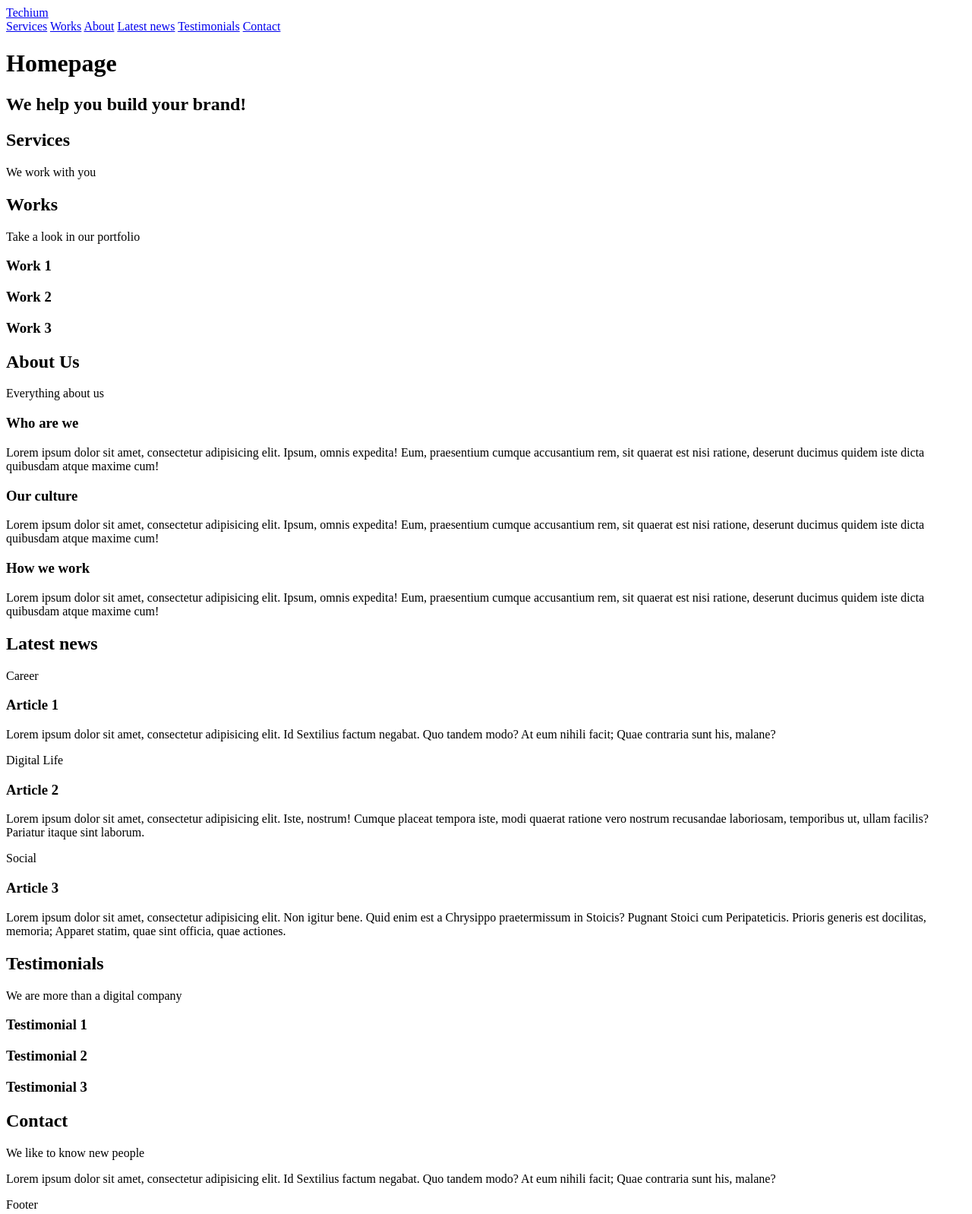
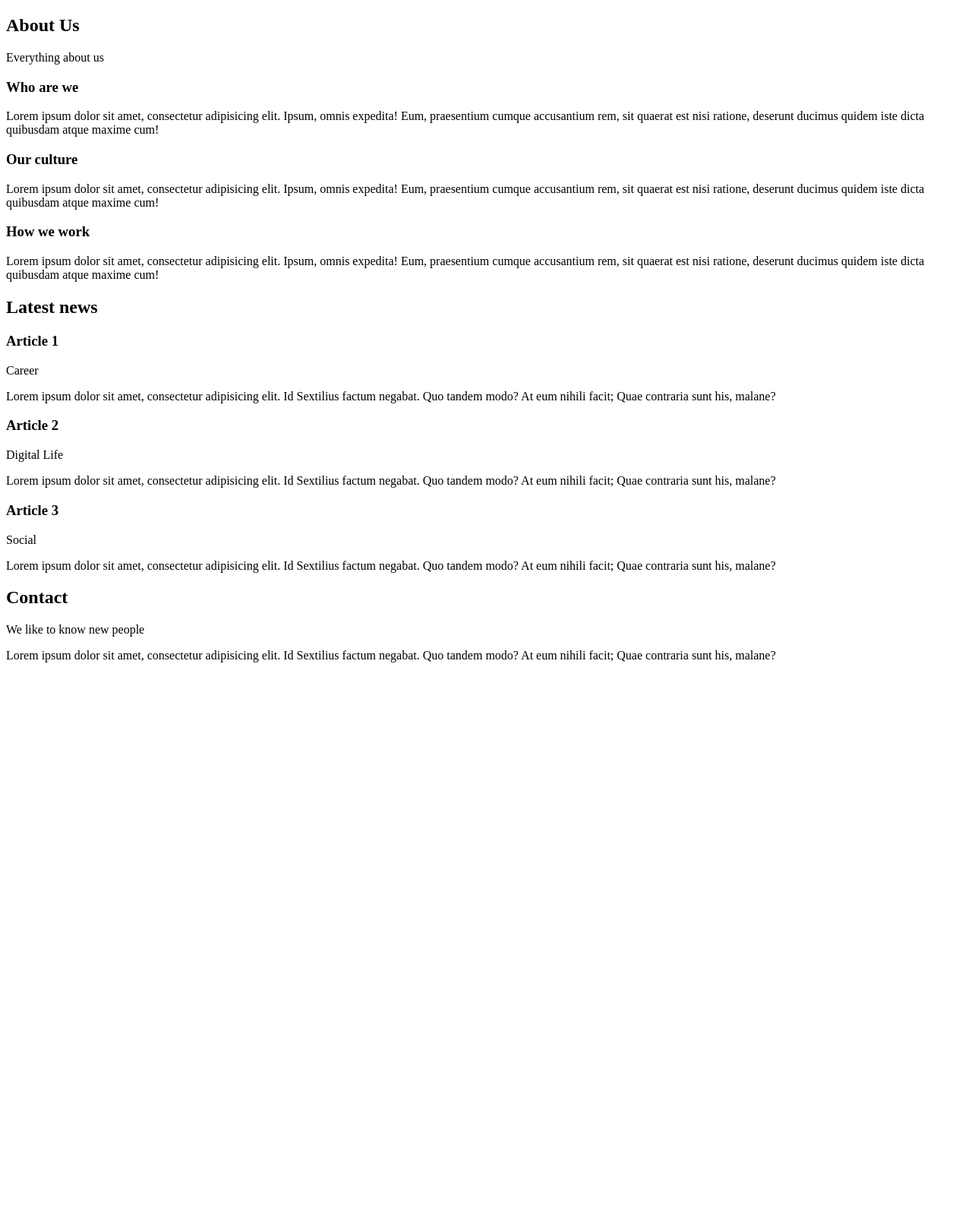
Before and after one commit to nawalsamer04/holbertonschool-web_front_end, a plain HTML site: page html_advanced/12-index.html in a window 1280 px wide. Shown: the whole page at 76% size. After the commit the page ends 888 px from the top, so only its background shows below. Drawn offline with Linux system fonts and the light colour scheme.

Commit message:
Fix tasks 12 13 16

```diff
--- a/html_advanced/12-index.html
+++ b/html_advanced/12-index.html
@@ -1,115 +1,58 @@
 <!DOCTYPE html>
-<html lang="en" dir="ltr">
+<html lang="en">
   <head>
     <meta charset="utf-8">
-    <meta name="viewport" content="width=device-width, initial-scale=1.0, viewport-fit=cover">
+    <meta name="viewport" content="width=device-width, initial-scale=1.0">
     <title>Homepage - Techium</title>
-    <meta name="description" content="Techium is a digital agency">
-    <link rel="icon" type="image/x-icon" href="./favicon.ico">
-    <link rel="icon" type="image/png" href="./favicon.png">
   </head>
   <body>
-    <header>
-      <div>
-        <a href="/">
-          <span>Techium</span>
-        </a>
-      </div>
-      <nav>
-        <a href="#services">Services</a>
-        <a href="#works">Works</a>
-        <a href="#about">About</a>
-        <a href="#latest_news">Latest news</a>
-        <a href="#testimonials">Testimonials</a>
-        <a href="#contact">Contact</a>
-      </nav>
-    </header>
+    <main>
 
-    <main>
-      <h1>Homepage</h1>
+      <!-- About -->
+      <section id="about">
+        <h2>About Us</h2>
+        <p>Everything about us</p>
 
-      <section>
-        <h2>We help you build your brand!</h2>
+        <h3>Who are we</h3>
+        <p>Lorem ipsum dolor sit amet, consectetur adipisicing elit. Ipsum, omnis expedita! Eum, praesentium cumque accusantium rem, sit quaerat est nisi ratione, deserunt ducimus quidem iste dicta quibusdam atque maxime cum!</p>
+
+        <h3>Our culture</h3>
+        <p>Lorem ipsum dolor sit amet, consectetur adipisicing elit. Ipsum, omnis expedita! Eum, praesentium cumque accusantium rem, sit quaerat est nisi ratione, deserunt ducimus quidem iste dicta quibusdam atque maxime cum!</p>
+
+        <h3>How we work</h3>
+        <p>Lorem ipsum dolor sit amet, consectetur adipisicing elit. Ipsum, omnis expedita! Eum, praesentium cumque accusantium rem, sit quaerat est nisi ratione, deserunt ducimus quidem iste dicta quibusdam atque maxime cum!</p>
       </section>
 
-      <section id="services">
-        <h2>Services</h2>
-        <p>We work with you</p>
-      </section>
+      <!-- Latest News -->
+      <section id="latest_news">
+        <h2>Latest news</h2>
 
-      <section id="works">
-        <h2>Works</h2>
-        <p>Take a look in our portfolio</p>
         <article>
-          <h3>Work 1</h3>
+          <h3>Article 1</h3>
+          <p>Career</p>
+          <p>Lorem ipsum dolor sit amet, consectetur adipisicing elit. Id Sextilius factum negabat. Quo tandem modo? At eum nihili facit; Quae contraria sunt his, malane?</p>
         </article>
+
         <article>
-          <h3>Work 2</h3>
+          <h3>Article 2</h3>
+          <p>Digital Life</p>
+          <p>Lorem ipsum dolor sit amet, consectetur adipisicing elit. Id Sextilius factum negabat. Quo tandem modo? At eum nihili facit; Quae contraria sunt his, malane?</p>
         </article>
+
         <article>
-          <h3>Work 3</h3>
+          <h3>Article 3</h3>
+          <p>Social</p>
+          <p>Lorem ipsum dolor sit amet, consectetur adipisicing elit. Id Sextilius factum negabat. Quo tandem modo? At eum nihili facit; Quae contraria sunt his, malane?</p>
         </article>
       </section>
 
-      <section id="about">
-        <h2>About Us</h2>
-        <p>Everything about us</p>
-        <article>
-          <h3>Who are we</h3>
-          <p>Lorem ipsum dolor sit amet, consectetur adipisicing elit. Ipsum, omnis expedita! Eum, praesentium cumque accusantium rem, sit quaerat est nisi ratione, deserunt ducimus quidem iste dicta quibusdam atque maxime cum!</p>
-        </article>
-        <article>
-          <h3>Our culture</h3>
-          <p>Lorem ipsum dolor sit amet, consectetur adipisicing elit. Ipsum, omnis expedita! Eum, praesentium cumque accusantium rem, sit quaerat est nisi ratione, deserunt ducimus quidem iste dicta quibusdam atque maxime cum!</p>
-        </article>
-        <article>
-          <h3>How we work</h3>
-          <p>Lorem ipsum dolor sit amet, consectetur adipisicing elit. Ipsum, omnis expedita! Eum, praesentium cumque accusantium rem, sit quaerat est nisi ratione, deserunt ducimus quidem iste dicta quibusdam atque maxime cum!</p>
-        </article>
-      </section>
-
-      <section id="latest_news">
-        <h2>Latest news</h2>
-        <article>
-          <p>Career</p>
-          <h3>Article 1</h3>
-          <p>Lorem ipsum dolor sit amet, consectetur adipisicing elit. Id Sextilius factum negabat. Quo tandem modo? At eum nihili facit; Quae contraria sunt his, malane?</p>
-        </article>
-        <article>
-          <p>Digital Life</p>
-          <h3>Article 2</h3>
-          <p>Lorem ipsum dolor sit amet, consectetur adipisicing elit. Iste, nostrum! Cumque placeat tempora iste, modi quaerat ratione vero nostrum recusandae laboriosam, temporibus ut, ullam facilis? Pariatur itaque sint laborum.</p>
-        </article>
-        <article>
-          <p>Social</p>
-          <h3>Article 3</h3>
-          <p>Lorem ipsum dolor sit amet, consectetur adipisicing elit. Non igitur bene. Quid enim est a Chrysippo praetermissum in Stoicis? Pugnant Stoici cum Peripateticis. Prioris generis est docilitas, memoria; Apparet statim, quae sint officia, quae actiones.</p>
-        </article>
-      </section>
-
-      <section id="testimonials">
-        <h2>Testimonials</h2>
-        <p>We are more than a digital company</p>
-        <article>
-          <h3>Testimonial 1</h3>
-        </article>
-        <article>
-          <h3>Testimonial 2</h3>
-        </article>
-        <article>
-          <h3>Testimonial 3</h3>
-        </article>
-      </section>
-
+      <!-- Contact -->
       <section id="contact">
         <h2>Contact</h2>
         <p>We like to know new people</p>
         <p>Lorem ipsum dolor sit amet, consectetur adipisicing elit. Id Sextilius factum negabat. Quo tandem modo? At eum nihili facit; Quae contraria sunt his, malane?</p>
       </section>
+
     </main>
-
-    <footer>
-      Footer
-    </footer>
   </body>
 </html>
```
Also changed, not shown: html_advanced/13-styleguide.html (+5 -12 lines), html_advanced/16-index.html (+33 -77 lines).
